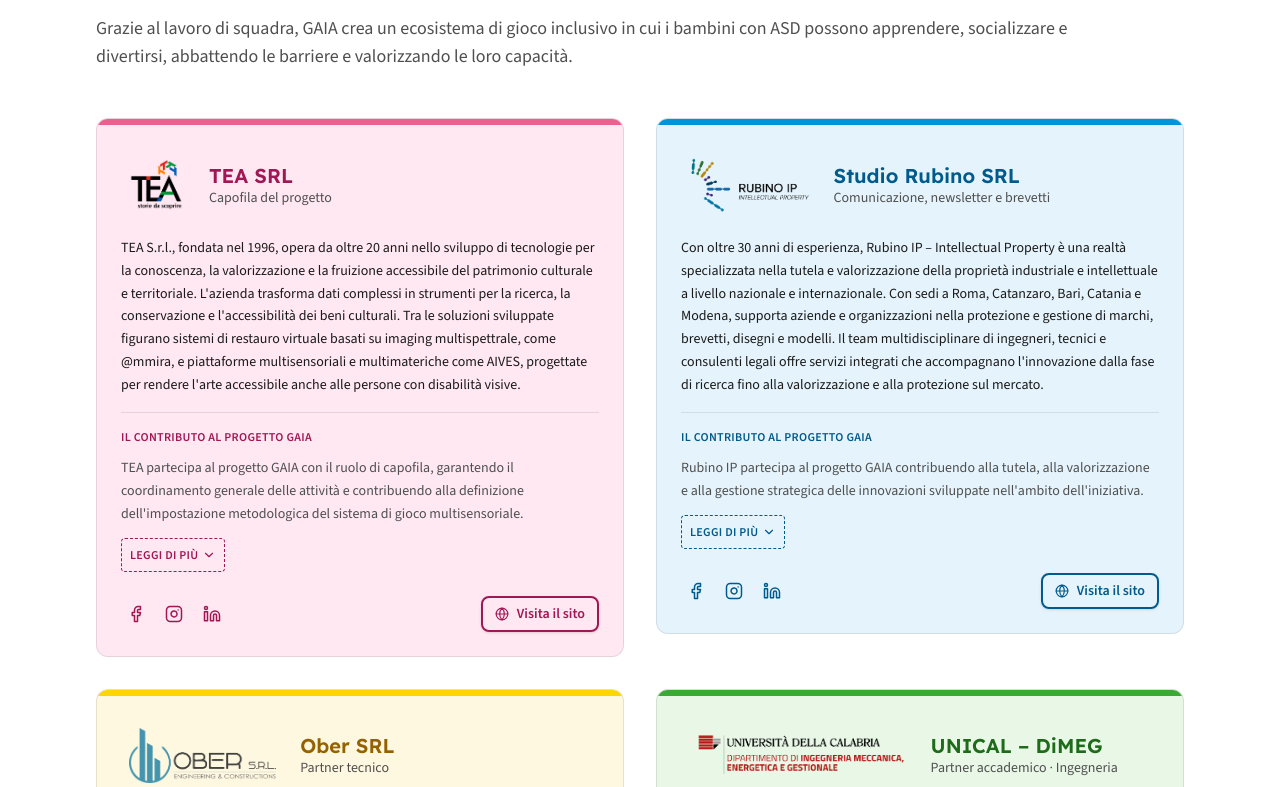
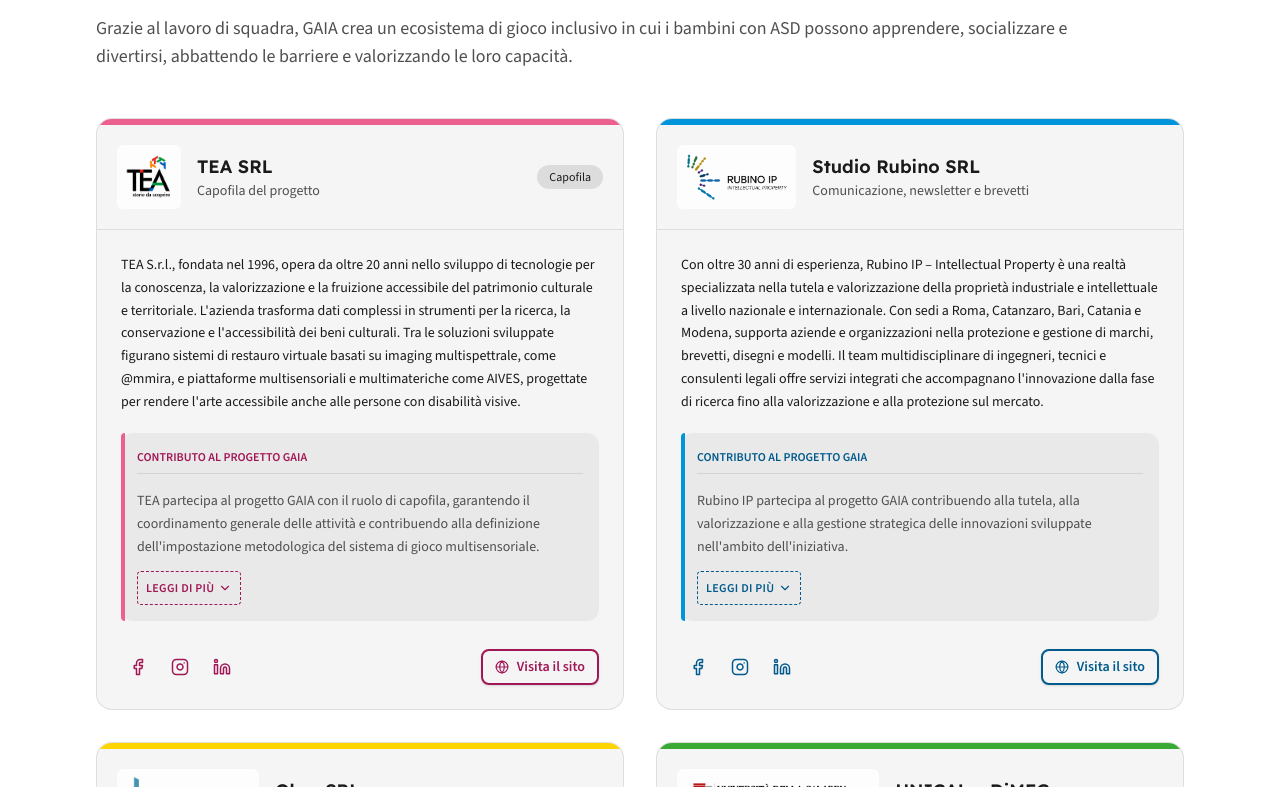
Before and after one commit to LauraCorrado/gaia-game, a React (Vite) app: page /team in a window 1280 px wide. Shown: the part 893-1680 px from the top of the page. Built offline with nearby package versions, Linux system fonts and the light colour scheme.

Commit message:
style(TEAM): affinata UI sezione team

```diff
--- a/src/data/partners.ts
+++ b/src/data/partners.ts
@@ -45,7 +45,7 @@ export const partners: Partner[] = [
     ],
     address: "C.da Santa Domenica, 48E | 88100 - Catanzaro (CZ)",
     btnLabel: "Visita il sito",
-    color: "bg-lm-bg-pink dark:bg-dm-bg-pink",
+    color: "bg-lm-bg-pink/80 dark:bg-dm-bg-pink/80",
     accent: "text-lm-pink dark:text-dm-pink",
     accentBar: "bg-logo-pink",
     btnColor: "pink",
@@ -72,7 +72,7 @@ export const partners: Partner[] = [
     ],
     address: "Via Cola di Rienzo, 265 | 00193 Roma (RM)",
     btnLabel: "Visita il sito",
-    color: "bg-lm-bg-blue dark:bg-dm-bg-blue",
+    color: "bg-lm-bg-blue/80 dark:bg-dm-bg-blue/80",
     accent: "text-lm-blue dark:text-dm-blue",
     accentBar: "bg-logo-blue",
     btnColor: "blue",
@@ -94,7 +94,7 @@ export const partners: Partner[] = [
     website: "https://www.obersrl.it/it",
     address: "Via XX Settembre, 62 | 88100 - Catanzaro (CZ)",
     btnLabel: "Visita il sito",
-    color: "bg-lm-bg-yellow dark:bg-dm-bg-yellow",
+    color: "bg-lm-bg-yellow/80 dark:bg-dm-bg-yellow/80",
     accent: "text-lm-yellow dark:text-dm-yellow",
     accentBar: "bg-logo-yellow",
     btnColor: "yellow",
@@ -118,7 +118,7 @@ export const partners: Partner[] = [
         { platform: "instagram", url: "https://www.instagram.com/dimeg_unical/" },],
     address: "Via P. Bucci - Cubo 46C, ponte carrabile | 87036 - Arcavacata di Rende (CS)",
     btnLabel: "Visita il dipartimento",
-    color: "bg-lm-bg-green dark:bg-dm-bg-green",
+    color: "bg-lm-bg-green/80 dark:bg-dm-bg-green/80",
     accent: "text-lm-green dark:text-dm-green",
     accentBar: "bg-logo-green",
     btnColor: "green",
@@ -144,7 +144,7 @@ export const partners: Partner[] = [
     ],
     address: "Via P. Bucci - Cubo 20B | 87036 - Arcavacata di Rende (CS)",
     btnLabel: "Visita il dipartimento",
-    color: "bg-lm-bg-green dark:bg-dm-bg-green",
+    color: "bg-lm-bg-green/80 dark:bg-dm-bg-green/80",
     accent: "text-lm-green dark:text-dm-green",
     accentBar: "bg-logo-green",
     btnColor: "green",
--- a/src/pages/Team.tsx
+++ b/src/pages/Team.tsx
@@ -41,12 +41,6 @@ function ContributionSection({
 
   return (
     <div className="border-t border-current/10 pt-4 flex flex-col gap-2">
-      <p
-        className={`text-xs font-semibold uppercase tracking-wide mb-1 ${accent}`}
-      >
-        Il contributo al progetto GAIA
-      </p>
-
             <p className="text-lm-text-secondary dark:text-dm-text-secondary text-sm leading-relaxed">
         {first}
       </p>
@@ -96,39 +90,69 @@ function ContributionSection({
 function PartnerCard({ p }: { p: Partner }) {
   return (
     <article
+      className="
+    group
+    rounded-2xl overflow-hidden flex flex-col
+    border border-current/10
+    transition-all duration-300
+    hover:shadow-lg
+    bg-lm-bg-secondary dark:bg-dm-bg-secondary
+  "
+    >
+      <div className={`h-1.5 w-full ${p.accentBar}`} />
+      <div className="relative p-5 flex items-center justify-between">
+
+  <div
     className={`
-        rounded-xl overflow-hidden flex flex-col
-        border border-current/10 backdrop-blur-sm
-        transition-shadow duration-200 hover:shadow-md
+      absolute inset-0 opacity-0
+      transition-opacity duration-300
       ${p.color}
+      group-hover:opacity-100
     `}
-    >
-      <div
-        className={`h-1.5 w-full shrink-0 ${p.accentBar}`}
-        aria-hidden="true"
   />
 
-      <div className="p-6 flex flex-col gap-4">
-        <div className="flex items-center gap-4">
-          <div className="p-2 rounded-md dark:bg-white">
+  {/* contenuto */}
+  <div className="relative z-10 flex items-center gap-4">
+    <div className="p-2 rounded-md bg-white/80 dark:bg-white">
       <img
         src={p.logo}
         alt={`Logo ${p.name}`}
-              className="h-14 w-auto object-contain shrink-0"
+        className="h-12 w-auto object-contain"
       />
     </div>
+
     <div>
-            <h2 className={`text-xl font-semibold leading-tight ${p.accent}`}>
+      <h2 className="text-lg font-semibold text-lm-text-primary dark:text-dm-text-primary">
         {p.name}
       </h2>
-            <p className="text-sm font-medium text-lm-text-secondary dark:text-dm-text-secondary">
+      <p className="text-sm text-lm-text-secondary dark:text-dm-text-secondary">
         {p.role}
       </p>
     </div>
   </div>
 
-        <p className="text-lm-text-primary dark:text-dm-text-primary text-sm leading-relaxed">
+  {/* badge */}
+  {p.role.toLowerCase().includes("capofila") && (
+    <span className="relative z-10 text-xs px-3 py-1 rounded-full bg-black/10 text-lm-text-primary">
+      Capofila
+    </span>
+  )}
+</div>
+
+      {/* CONTENUTO */}
+      <div className="p-6 flex flex-col gap-5 border-t border-current/10 relative">
+
+        {/* DESCRIZIONE */}
+        <p className="text-sm text-lm-text-primary dark:text-dm-text-primary leading-relaxed">
           {p.description}
+        </p>
+
+        {/* BLOCCO CONTRIBUTO */}
+        <div className="relative rounded-xl p-4 bg-black/5 dark:bg-white/5">
+          <div className={`absolute left-0 top-0 h-full w-1 rounded-l-xl ${p.accentBar}`} />
+
+          <p className={`text-xs font-semibold uppercase mb-2 ${p.accent}`}>
+            Contributo al progetto GAIA
           </p>
 
           <ContributionSection
@@ -136,12 +160,14 @@ function PartnerCard({ p }: { p: Partner }) {
             accent={p.accent}
             btnColor={p.btnColor}
           />
+        </div>
 
-        <div className="flex items-center justify-between gap-3 pt-2">
+        {/* FOOTER */}
+        <div className="flex items-center justify-between pt-2">
+
+          {/* SOCIAL */}
           <div className="flex items-center gap-2">
-            {p.socials &&
-              p.socials.length > 0 &&
-              p.socials.map((s) => {
+            {p.socials?.map((s) => {
               const Icon = socialIconMap[s.platform];
               return (
                 <a
@@ -150,17 +176,23 @@ function PartnerCard({ p }: { p: Partner }) {
                   target="_blank"
                   rel="noopener noreferrer"
                   aria-label={socialLabelMap[s.platform]}
-                    className={`p-1.5 rounded-md transition-opacity hover:opacity-70 hover:border ${p.accent}`}
+                  className={`
+                    p-2 rounded-md
+                    transition-colors duration-200
+                    hover:bg-black/10 dark:hover:bg-white/10
+                    ${p.accent}
+                  `}
                 >
-                    <Icon size={18} aria-hidden="true" />
+                  <Icon size={18} />
                 </a>
               );
             })}
           </div>
 
+          {/* CTA */}
           <a href={p.website} target="_blank" rel="noopener noreferrer">
             <Button variant="secondary" color={p.btnColor} size="sm">
-              <Globe size={14} aria-hidden="true" />
+              <Globe size={14} />
               {p.btnLabel ?? "Visita il sito"}
             </Button>
           </a>
@@ -169,7 +201,6 @@ function PartnerCard({ p }: { p: Partner }) {
     </article>
   );
 }
-
 export default function Team() {
   return (
     <>
```
Lines whose indentation alone changed are shown as unchanged.
